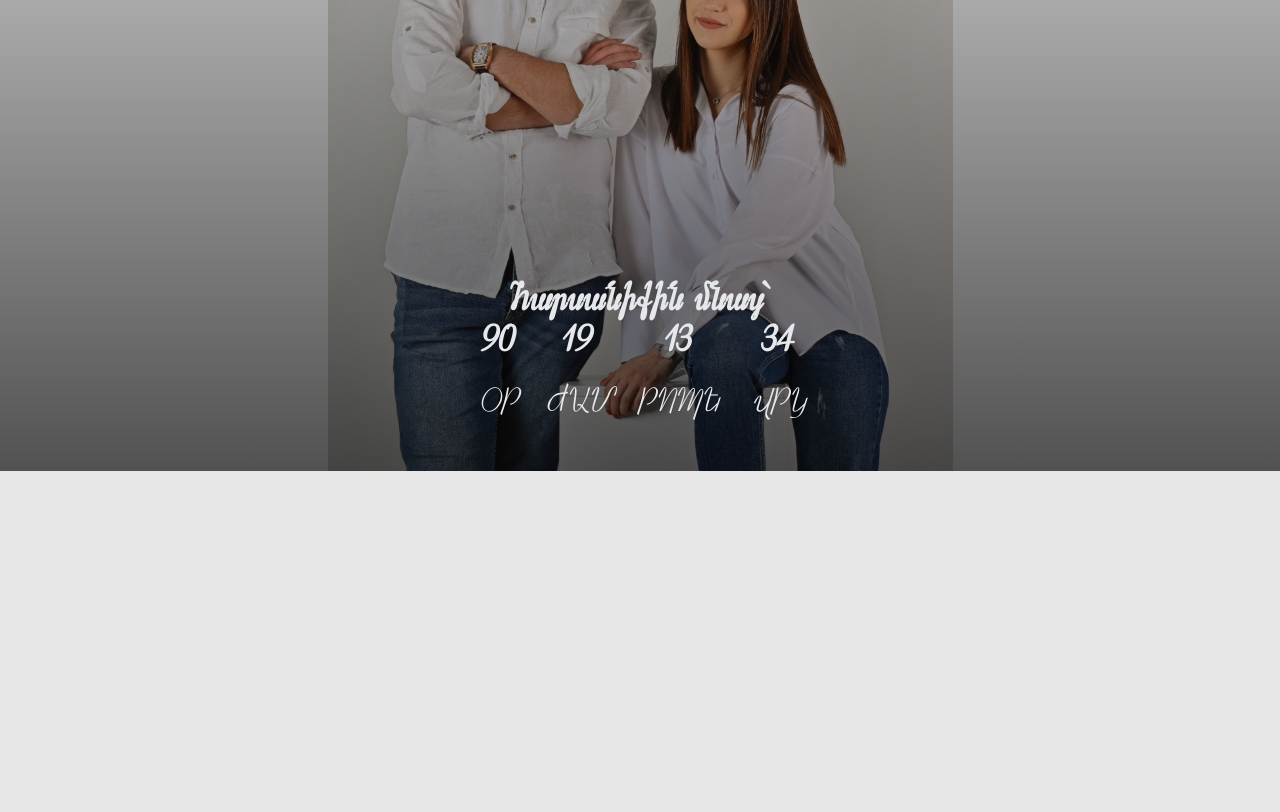
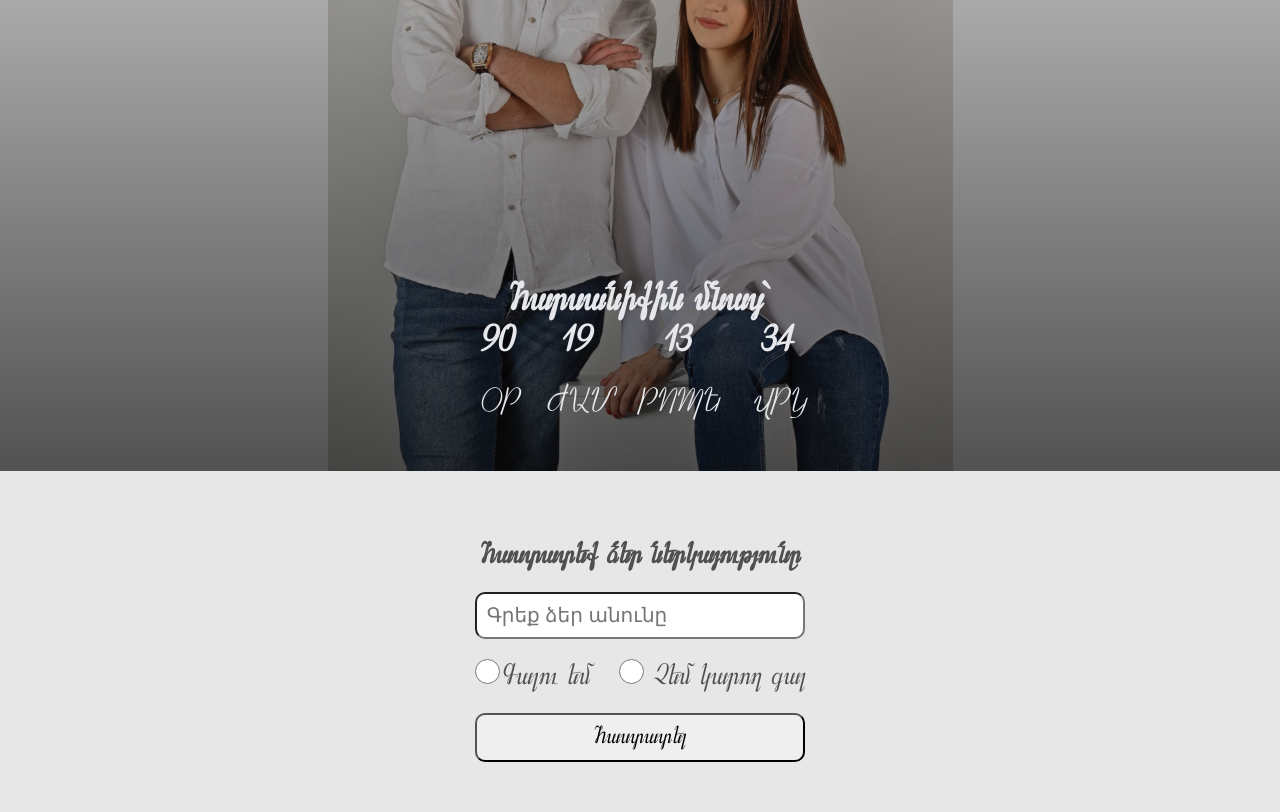
Before and after one commit to Erik-Lyuda/invitation, a plain HTML site: page index.html in a window 1280 px wide. Shown: the part 2752-3564 px from the top of the page. Before the commit the page ends 3223 px from the top, so only its background shows below. Drawn offline with nearby package versions, Linux system fonts and the light colour scheme.

Commit message:
added emailjs

```diff
--- a/index.css
+++ b/index.css
@@ -143,6 +143,51 @@ header {
   flex-direction: column;
   align-items: center;
 }
+.confirm{
+  max-width: 600px;
+  display: flex;
+  flex-direction: column;
+  gap: 20px;
+  margin-top: 20px;
+}
+footer {
+  padding: 20px 20px 50px;
+}
+.input {
+  width: 100%;
+}
+.input input{
+  width: 100%;
+  padding: 10px 0;
+  font-size: 20px;
+  border-radius: 10px;
+  padding-left: 5px;
+}
+.input input::placeholder{
+  padding-left: 5px;
+}
+.yesNo {
+  display: flex;
+  justify-content: center;
+  gap: 30px;
+}
+input[type=radio], label {
+  cursor: pointer;
+}
+input[type=radio]{
+  width: 25px;
+  height: 25px;
+}
+.yesNo label {
+  font-size: 30px;
+}
+.confBtn {
+  font-family: "Armenia2";
+  padding: 10px 20px ;
+  border-radius: 10px;
+  cursor: pointer;
+  font-size: 25px;
+}
 
 @media screen and (min-width: 700px) {
   header {
@@ -152,3 +197,13 @@ header {
    background-size: contain;
   }
 }
+@media screen and (max-width: 400px) {
+  .yesNo label {
+    font-size: 25px;
+  }
+}
+@media screen and (max-width: 350) {
+  .yesNo label {
+    font-size: 22px;
+  }
+}
--- a/index.html
+++ b/index.html
@@ -70,8 +70,26 @@
             </div>
         </div>
 
+        <footer>
+            <h2>Հաստատեք ձեր ներկայությունը</h2>
+            <div class="confirm">
+                <div class="input">
+                    <input type="text" required id="guestName" placeholder="Գրեք ձեր անունը">
+                </div>
+                <div class="yesNo">
+                    <label for="yes"> <input type="radio" required value="yes" name="yesno" id="yes">Գալու եմ</label>
+                    <label for="no"> <input type="radio" required value="no" name="yesno" id="no"> Չեմ կարող գալ</label>
+                </div>
+                <button class="confBtn" id="sendEmail">
+                    Հաստատել
+                </button>
+
+            </div>
+        </footer>
 
         <script src="./index.js"></script>
+        <script src="https://cdn.jsdelivr.net/npm/@emailjs/browser@3/dist/email.min.js"></script>
+
 </body>
 
 </html>
--- a/index.js
+++ b/index.js
@@ -39,3 +39,26 @@ const interval = setInterval(() => {
       clearInterval(interval);
     }
   }, 1000);
+
+  document.addEventListener("DOMContentLoaded", function () {
+    emailjs.init("zUojn6FauoICty7qS");
+
+    document.getElementById("sendEmail").addEventListener("click", function () {
+      let guestName = document.querySelector('#guestName')
+      let yesOrNo = document.querySelector('input[name="yesno"]:checked').value
+        let templateParams = {
+            name: guestName.value,
+            message: `${yesOrNo === "yes" ? "Գալու ենք " : "չենք կարողանա գալ"}`
+        };
+        console.log(templateParams);
+
+        emailjs.send("service_1ssajei", "template_koczw9e", templateParams)
+            .then(function (response) {
+                console.log("SUCCESS!", response.status, response.text);
+                alert("Նամակը հաջողությամբ ուղարկվեց!");
+            }, function (error) {
+                console.log("FAILED...", error);
+                alert("Սխալ տեղի ունեցավ!");
+            });
+    });
+});
```
Lines whose indentation alone changed are shown as unchanged.
